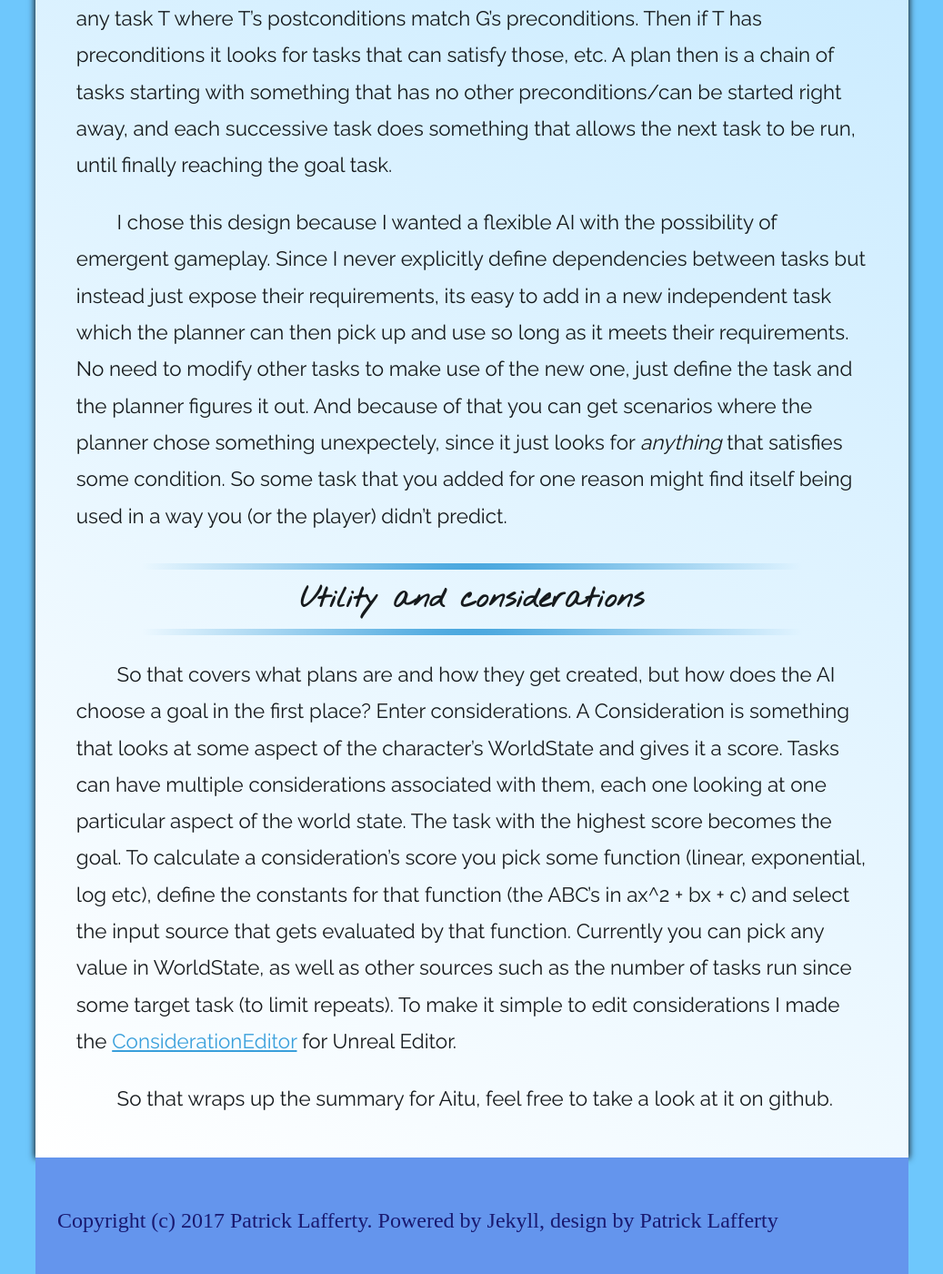
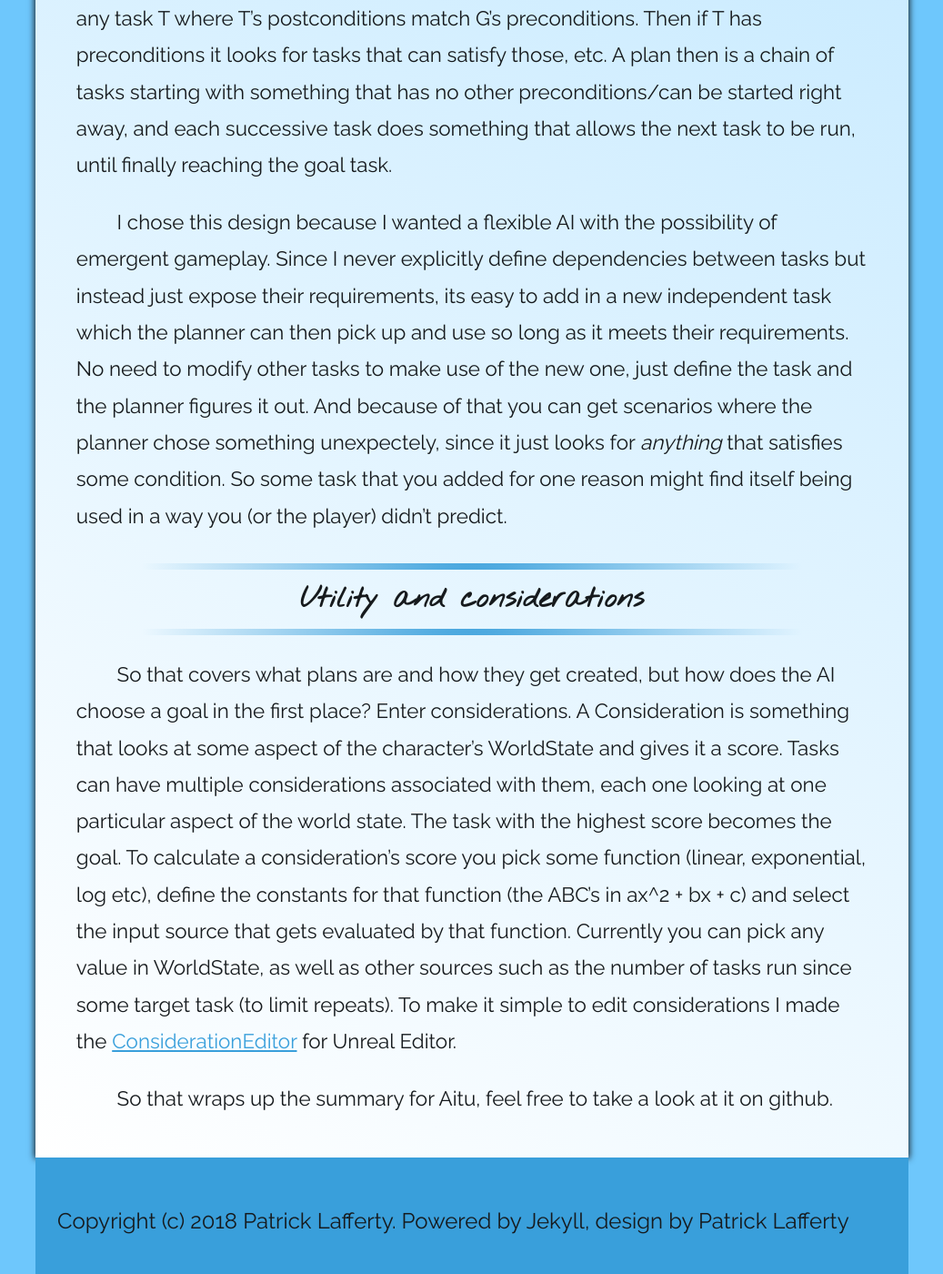
Before and after one commit to patrick-lafferty/portfolio, a Jekyll site: the page built from blog/index.html, in a window 1280 px wide and 1400 px high, scrolled down 18548 px. Shown: the whole window at 91% size, without its empty margins (121-1158 px from the left). Built offline with Jekyll 4.4.1, drawn with Linux system fonts in a browser that asks for light colours; a script that is not in the unit is left out; the list of posts is cut into pages by our own code.

Commit message:
Update footer and misc changes

```diff
--- a/_includes/footer.html
+++ b/_includes/footer.html
@@ -1,5 +1,5 @@
 <footer class="footer">
 	<section>
-		<p>Copyright (c) 2017 Patrick Lafferty. Powered by Jekyll, design by Patrick Lafferty</p>
+		<p>Copyright (c) 2018 Patrick Lafferty. Powered by Jekyll, design by Patrick Lafferty</p>
 	</section>
 </footer>
--- a/css/main.scss
+++ b/css/main.scss
@@ -270,6 +270,10 @@ a {
 	padding: 0rem 1rem;
 }
 
+.see-more__banner > .about__header {
+	padding: 2rem 2rem 0rem 0rem;
+}
+
 .name__word {
 	margin: 0;
 }
@@ -330,11 +334,19 @@ a {
 	height: 22rem;
 }
 
+.project:last-child {
+	height: 21rem;
+}
+
 .project__header {
 	clip-path: polygon(0 0, 100% 0, 80% 100%, 20% 100%);
 	background: #399FDB;
 	margin: 0;
 	padding: 0;
+}
+
+a.project__banner {
+	color: #161A1D;
 }
 
 .project__banner {
@@ -357,20 +369,13 @@ a {
 	font-size: 1.5rem;
 }
 
-.fake-image {
-	width: 200px;
-	height: 150px;
-	background-color: purple;
-	flex: 0 0 auto;
-}
-
 .footer {
 	height: 5rem;
 	font-size: 1.5em;
 	padding: 1em;
-	background-color: cornflowerblue;
-	color: midnightblue;
-	font-family: "Oswald";
+	background-color: #399FDB;
+	color: #161A1D;
+	font-family: "Raleway";
 }
 
 .post__header {
```
